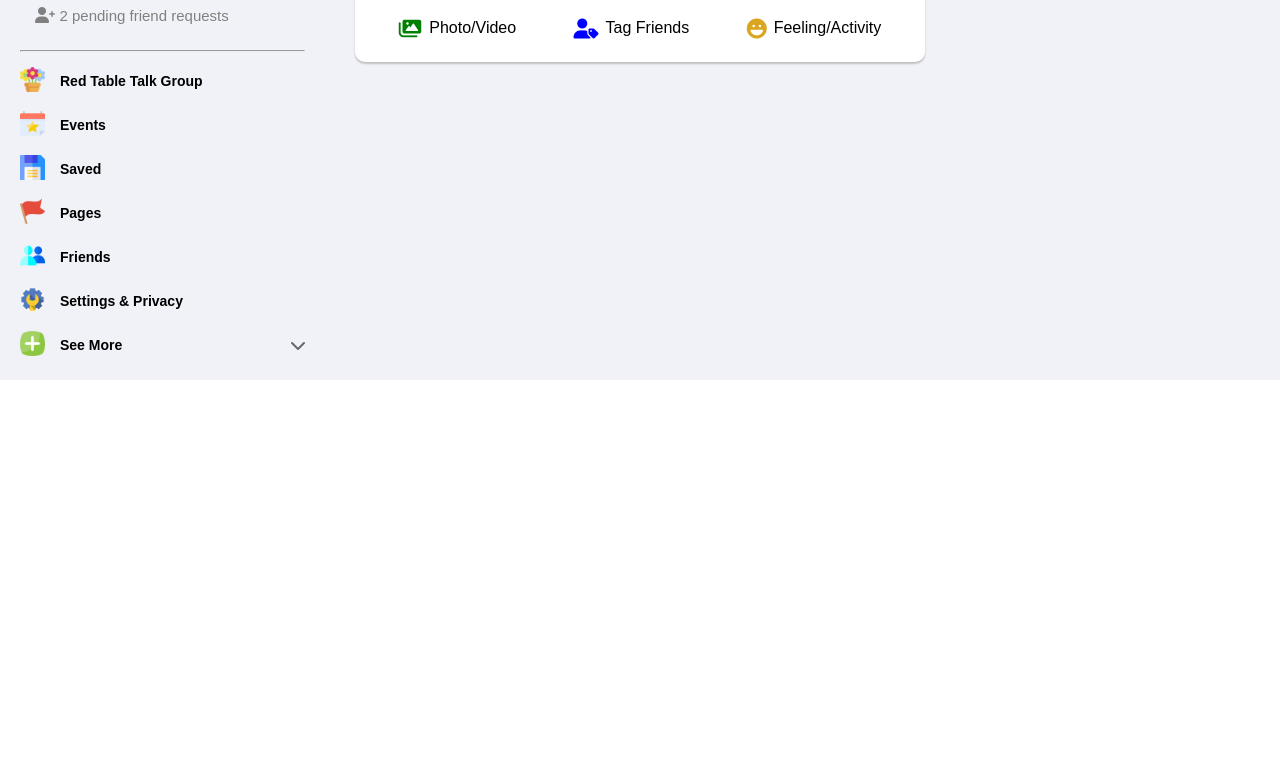
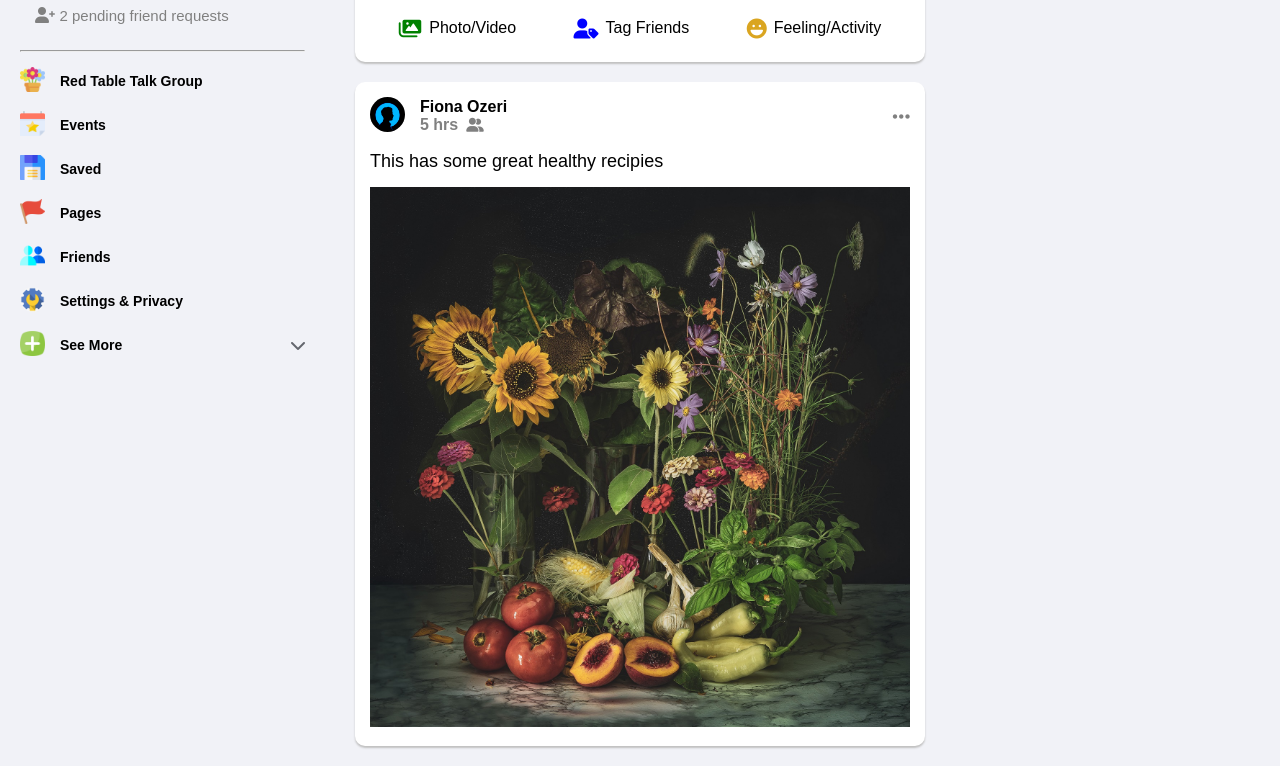
Before and after one commit to hamza-aamir-1/SMIT_Facebook_using_HTML_CSS, a plain HTML site: page index.html in a window 1280 px wide. Shown: the part 156-922 px from the top of the page. Before the commit the page ends 800 px from the top, so only its background shows below. Drawn offline with Linux system fonts and the light colour scheme.

Commit message:
Finalizing Main Content

```diff
--- a/assets/css/style.css
+++ b/assets/css/style.css
@@ -284,6 +284,63 @@ main{
     margin-right: 7px;
 }
 
+.post_box{
+    padding: 15px;
+    background-color: white;
+    border-radius: 10px;
+    box-shadow: 0px 2px 2px silver;
+    margin-top: 20px;
+    display: block;
+}
+
+.post_title_box{
+    display: flex;
+    flex-direction: row;
+    align-items: center;
+    width: 100%;
+}
+.post_dp{
+    width: 35px;
+}
+.post_dp img{
+    border-radius: 50px;
+}
+.post_heading{
+    padding: 0px 15px;
+}
+.post_name a{
+    text-decoration: none;
+    color: black;
+    font-weight: bold;
+}
+.post_name a:hover{
+    text-decoration: underline;
+}
+.post_time{
+    display: flex;
+    align-items: center;
+}
+.post_time i{
+    color: gray;
+}
+.post_time span{
+    color: gray;
+    font-weight: bold;
+    font-size: 16px;
+    padding-right: 8px;
+}
+.post_setting{
+    color: grey;
+    flex-grow: 1;
+    display: flex;
+    justify-content: flex-end;
+}
+
+.post_text{
+    font-size: 18px;
+    padding: 15px 0px;
+}
+
 /* Right Content */
 .right_content{
     width: 25%;
--- a/index.html
+++ b/index.html
@@ -219,6 +219,36 @@
         </section>
         <!-- /Main Search -->
 
+        <!-- Post -->
+        <section class="post_box">
+
+            <div class="post_title_box">
+                <div class="post_dp">
+                    <img src="assets/img/dp.jpg" width="100%" alt="">
+                </div>
+                <div class="post_heading">
+                    <div class="post_name">
+                        <a href="#">Fiona Ozeri</a>
+                    </div>
+                    <div class="post_time">
+                        <span>5 hrs </span>
+                        <i class="fas fa-user-friends fa-sm"></i>
+                    </div>
+                </div>
+                <div class="post_setting">
+                    <i class="fas fa-ellipsis-h fa-lg"></i>
+                </div>
+            </div>
+
+            <div class="post_text">This has some great healthy recipies</div>
+
+            <div>
+                <img src="assets/img/post.jpg" width="100%" alt="">
+            </div>
+
+        </section>
+        <!-- /Post -->
+
     </main>
 
     <!-- Right Content -->
```
Also changed, not shown: assets/img/post.jpg (added).
